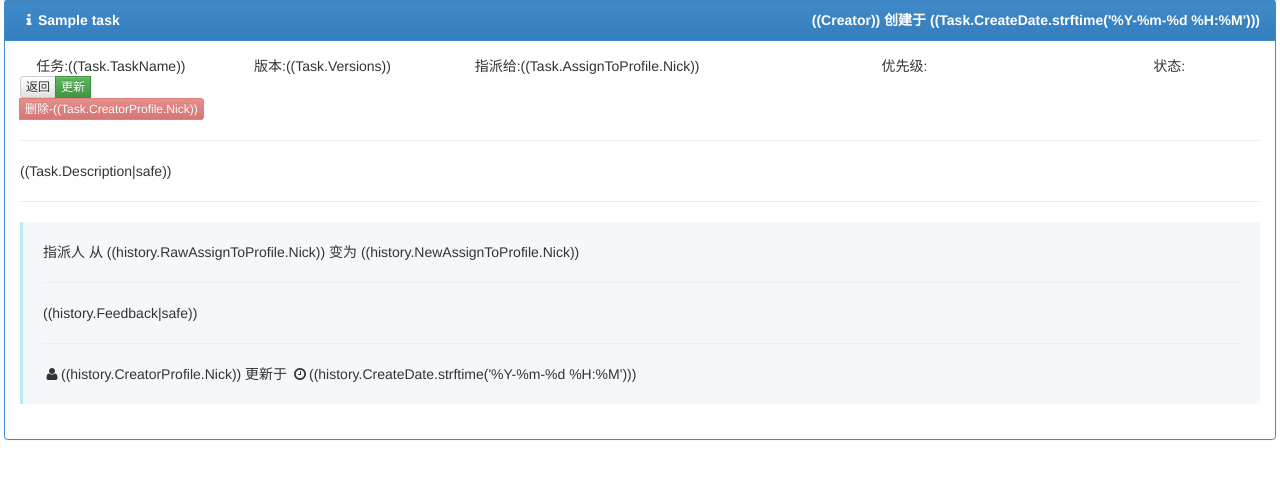
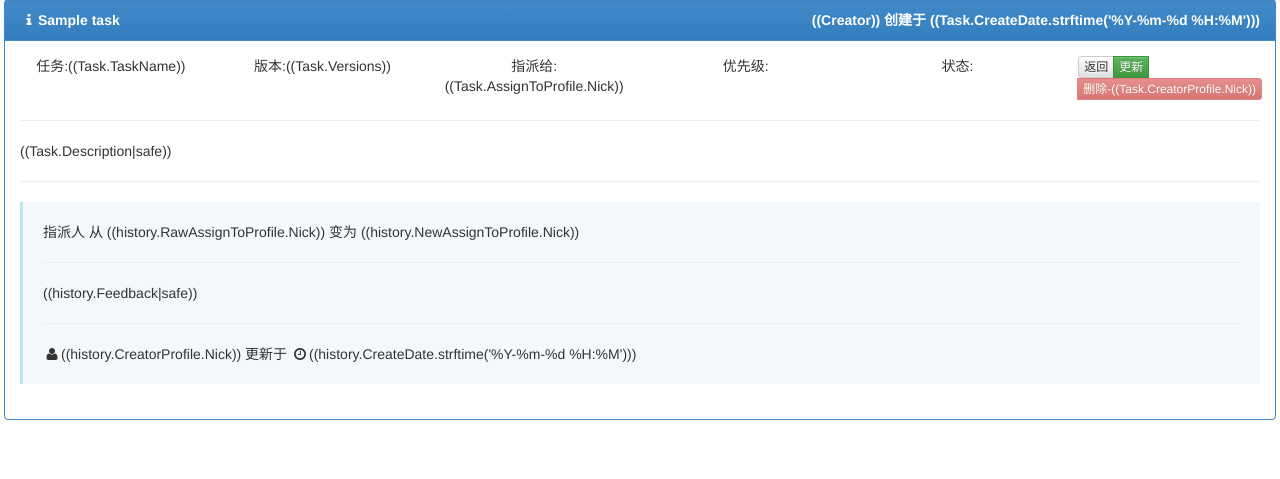
Before and after one commit to flsyaoair/guiren, a Python web app: template projectTeam/templates/Task/Detail.html in a window 1280 px wide. Shown: the part 51-530 px from the top of the page. Run offline with Jinja, Linux system fonts and the light colour scheme; the template is opened without the code that fills it: most values are stand-ins (such as "Sample title", 1, 10 or a date in 2020).

Commit message:
修改任务详细说明界面的排版

```diff
--- a/projectTeam/templates/Task/Detail.html
+++ b/projectTeam/templates/Task/Detail.html
@@ -16,10 +16,10 @@
             <div class="col-sm-2">
                版本:((Task.Versions))
             </div>
-            <div class="col-sm-3">
+            <div class="col-sm-2">
                 指派给:((Task.AssignToProfile.Nick))
             </div>
-            <div class="col-sm-3" ng-switch on="Task.Priority">
+            <div class="col-sm-2" ng-switch on="Task.Priority">
                 优先级:
                 <strong class="label label-danger" ng-switch-when="1">高</strong>
                 <strong class="label label-success" ng-switch-when="2">中</strong>
```
